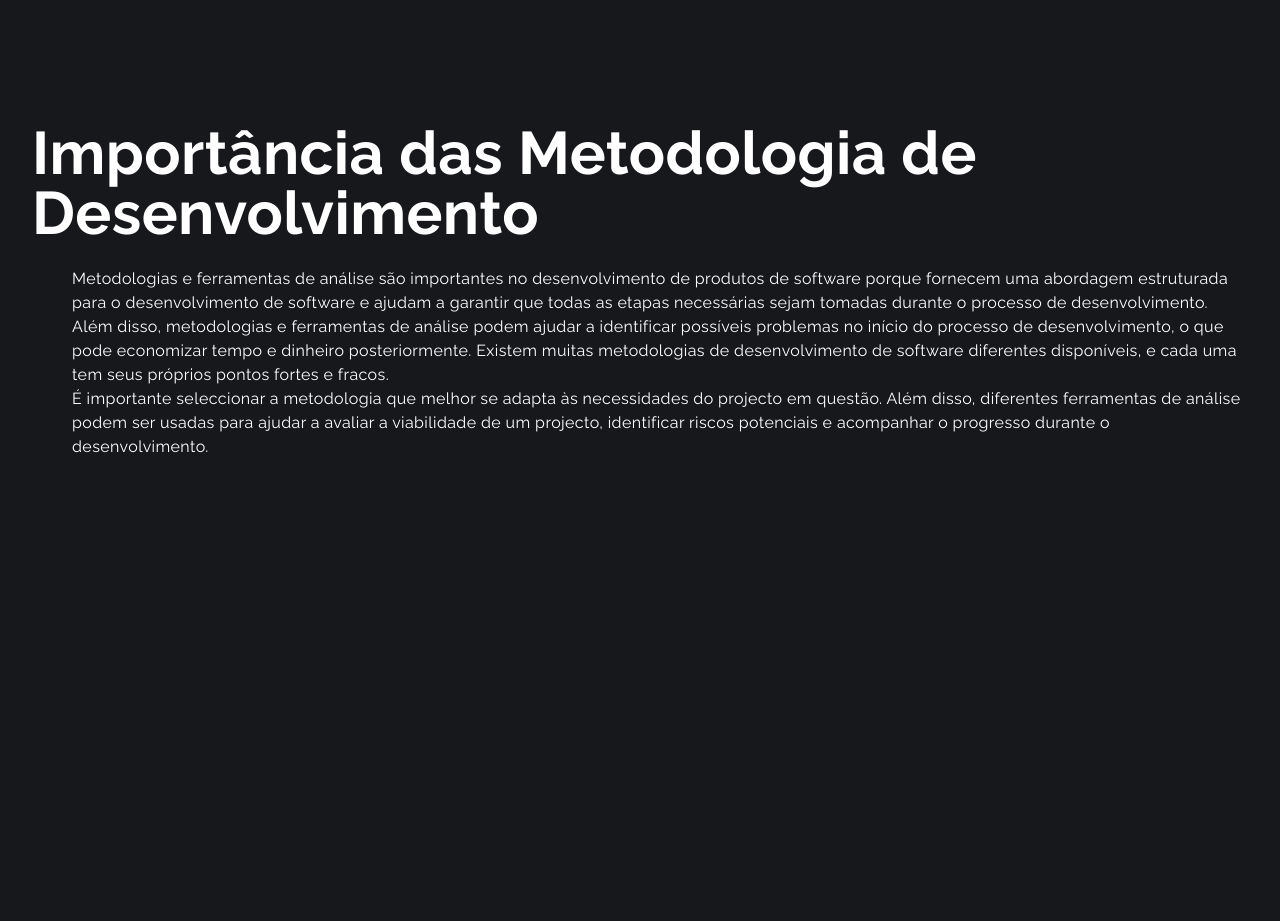
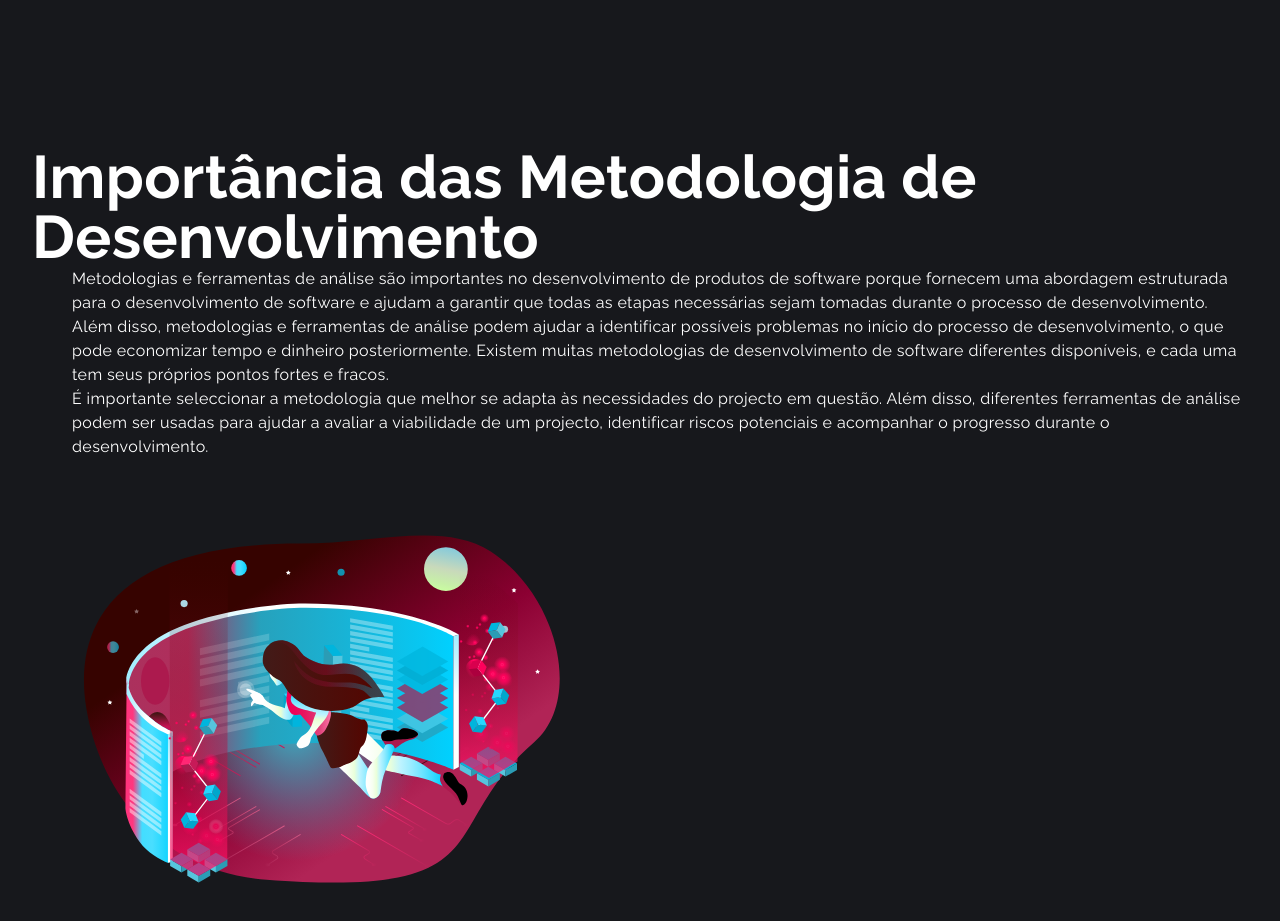
Before and after one commit to LyeZinho/modulo17, a Next.js app in the folder metodologiasdev/: page / in a window 1280 px wide. Shown: the part 900-1821 px from the top of the page. Before the commit the page ends 1455 px from the top, so only its background shows below. Built offline with nearby package versions, Linux system fonts and the light colour scheme.

Commit message:
dadadaefa

```diff
--- a/metodologiasdev/components/Header.jsx
+++ b/metodologiasdev/components/Header.jsx
@@ -1,6 +1,6 @@
 import React from "react";
 import Image from "next/image";
-import ContentBox from "./ContentBox";
+
 
 const Header = () => {
   return (
--- a/metodologiasdev/components/ImportanciaMetodologia.jsx
+++ b/metodologiasdev/components/ImportanciaMetodologia.jsx
@@ -5,10 +5,10 @@ const ImportanciaMetodologia = () => {
   return (
     <div className="min-h-full flex items-center justify-center py-16 px-4 sm:px-6 lg:px-8 ">
       <div className="flex flex-col items-left justify-left mt-6 space-x-10 pb-8 pt-8">
-
+      <div className="flex pt-6">
         <h1>Importância das Metodologia de Desenvolvimento</h1>
 
-        <div className="flex flex-row pt-6">
+        </div>
       <h7>
         Metodologias e ferramentas de análise são importantes no desenvolvimento
         de produtos de software porque fornecem uma abordagem estruturada para o
@@ -29,8 +29,19 @@ const ImportanciaMetodologia = () => {
         potenciais e acompanhar o progresso durante o desenvolvimento.
       </h7>
 
+<div className="items-end justify-end">
+<Image
+       src="/image/assets/design-and-development-process.svg"
+       alt="/"
+       width="500"
+       height="500"
+      />
 
-      </div>
+</div>
+
+
+
+
 
       </div>
 
```
